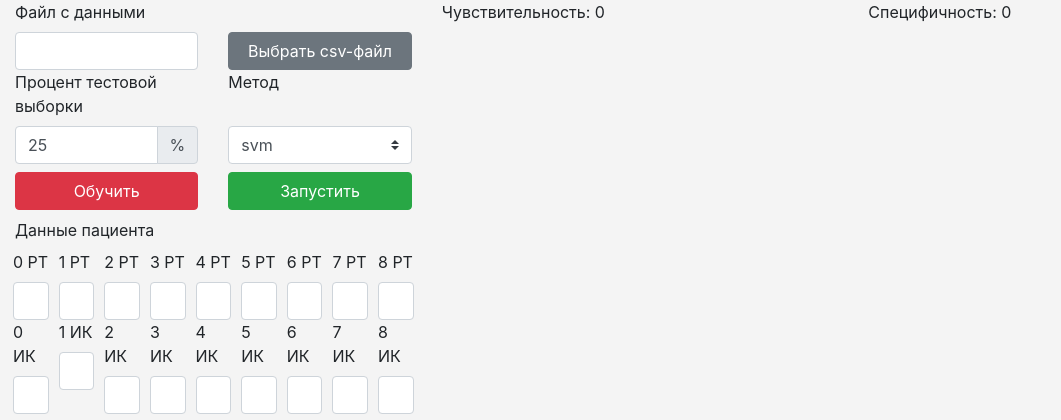
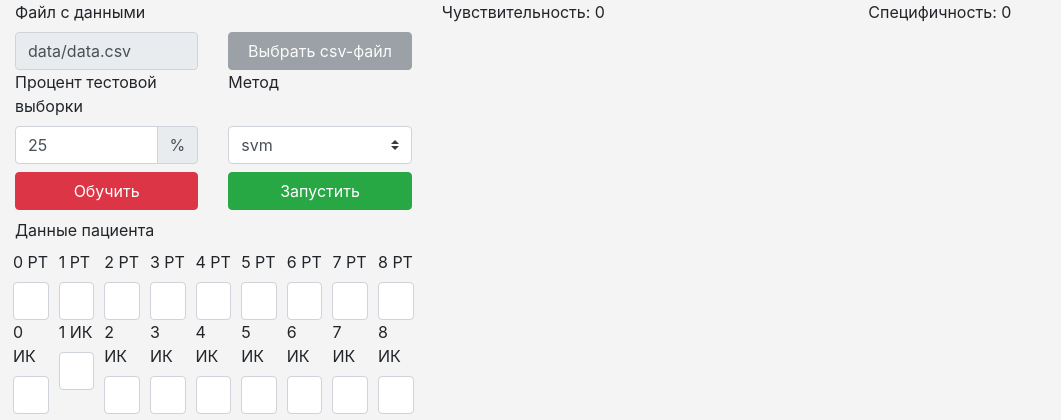
Before and after one commit to warete/vkr_program, a Flask app: page / in a window 1280 px wide. Shown: the top 420 px of the page, without its empty margins (0-1061 px from the left). Run offline with Flask 2, Linux system fonts and the light colour scheme; some libraries are stand-ins or nearby versions.

Commit message:
Задизейблил кнопку и инпут выбора файла. Прокинул туда путь к файлу с данными на сервере

```diff
--- a/app.py
+++ b/app.py
@@ -43,7 +43,7 @@ VkrInstance.set_methods({
 
 @app.route('/')
 def index():
-    return render_template('index.html', debug=app.debug, host=request.host_url)
+    return render_template('index.html', debug=app.debug, host=request.host_url, filepath=app.config['DATA_DIR'] + VkrInstance.data_file)
 
 
 @app.route('/train/', methods=['POST'])
--- a/templates/index.html
+++ b/templates/index.html
@@ -53,10 +53,10 @@
         <b-row>
             <b-col cols="12"><label>Файл с данными</label></b-col>
             <b-col>
-                <b-input v-model="importFilePath"></b-input>
+                <b-input value="%% filepath %%" readonly></b-input>
             </b-col>
             <b-col>
-                <b-button block>Выбрать csv-файл</b-button>
+                <b-button disabled block>Выбрать csv-файл</b-button>
             </b-col>
         </b-row>
         <b-row>
```
